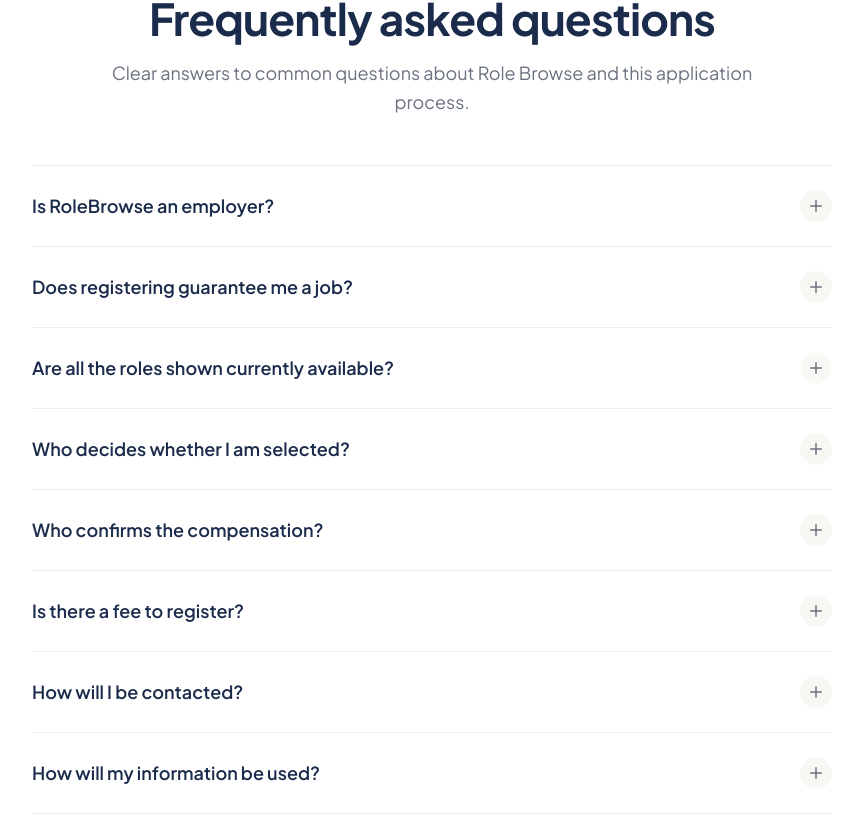
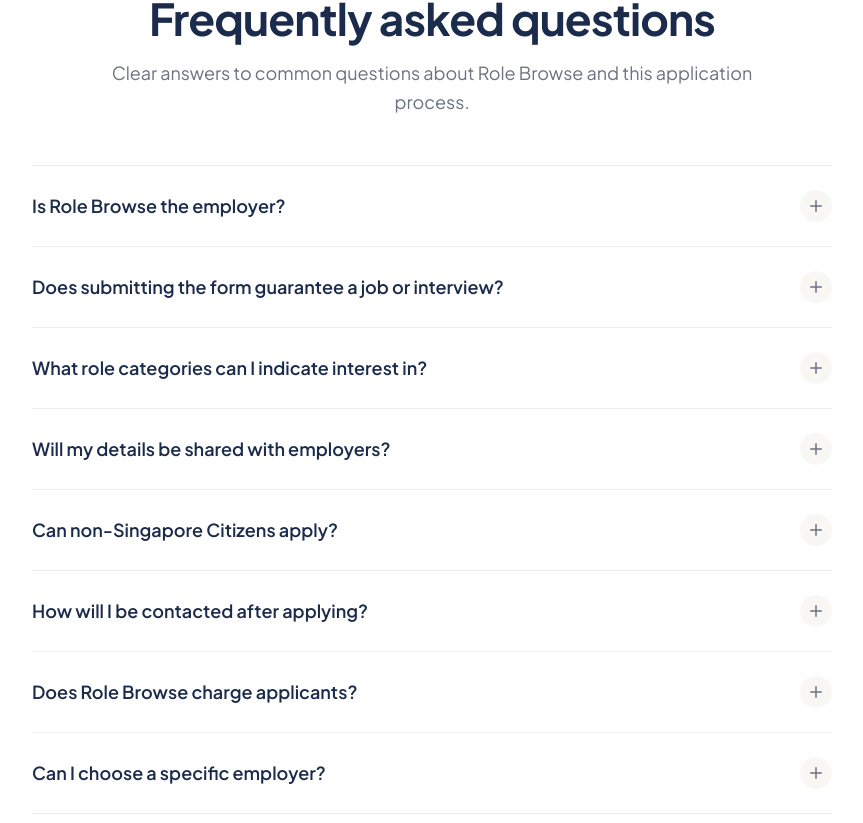
Before and after one commit to cddprojects/dongsg1-v75.0, a React (Vite) app: page / in a window 1280 px wide. Shown: the part 6261-7084 px from the top of the page, without its empty margins (208-1071 px from the left). Built offline with nearby package versions, Linux system fonts and the light colour scheme.

Commit message:
fix: restore original FAQ questions with minor answer update (FAQ 6: will follow up → may follow up)
Co-authored-by: WeiYan-cdd <weiyansoon-pixel@users.noreply.github.com>

```diff
--- a/src/data/content.ts
+++ b/src/data/content.ts
@@ -222,51 +222,51 @@ export const trustPoints = [
 export const faqs = [
   {
     id: 'faq-1',
-    question: 'Is RoleBrowse an employer?',
+    question: 'Is Role Browse the employer?',
     answer:
-      'RoleBrowse provides role-category information and allows individuals to register their interest. Where a role is offered by another hiring organisation, that organisation will confirm the responsibilities, selection process and employment terms.',
+      'Not necessarily. Role Browse collects your role interest and, where there\'s a possible fit, may refer your details to relevant employer partners, but employer partners are independent organisations that make their own hiring decisions. Role Browse is not automatically the direct employer for every opportunity.',
   },
   {
     id: 'faq-2',
-    question: 'Does registering guarantee me a job?',
+    question: 'Does submitting the form guarantee a job or interview?',
     answer:
-      'No. Registration allows you to share your interests and preferences. It does not guarantee contact, an interview, placement or employment.',
+      'No. Submitting this form does not guarantee a job offer, interview, employer response or placement. Your profile is collected for possible review and referral only. Outcomes depend on employer partner availability, role requirements and suitability.',
   },
   {
     id: 'faq-3',
-    question: 'Are all the roles shown currently available?',
+    question: 'What role categories can I indicate interest in?',
     answer:
-      'The website presents role categories that may become available. Specific openings and requirements can change, so availability must be confirmed before proceeding.',
+      'You can indicate interest in customer support and service, retail operations and management, hospitality and operations, logistics and supply chain, administration and business support, ecommerce and digital operations, and marketing and communications. Many of these categories include part time and flexible arrangements. Specific duties, pay and schedules are set by each employer partner.',
   },
   {
     id: 'faq-4',
-    question: 'Who decides whether I am selected?',
+    question: 'Will my details be shared with employers?',
     answer:
-      'Selection decisions are made according to the requirements of the specific opportunity and the relevant hiring organisation.',
+      'Only where there\'s a possible fit and only with your consent. Your consent is collected through the form. We won\'t share your information without it or beyond what is described in the Privacy Policy.',
   },
   {
     id: 'faq-5',
-    question: 'Who confirms the compensation?',
+    question: 'Can non-Singapore Citizens apply?',
     answer:
-      'The hiring organisation will confirm the final rate, payment schedule, working hours and engagement terms before you accept an opportunity.',
+      'At this time, Role Browse\'s employer partner categories in Singapore are open to Singapore Citizens and Permanent Residents only. Work pass holders, including Employment Pass, S Pass and Work Permit holders, are not currently eligible to register through this platform. This may expand in future. If you are a Singapore Citizen or Permanent Resident, you are welcome to register your interest.',
   },
   {
     id: 'faq-6',
-    question: 'Is there a fee to register?',
+    question: 'How will I be contacted after applying?',
     answer:
-      'There is no fee to submit your interest through RoleBrowse.',
+      'If there is a possible fit with an available category, we may follow up using the contact details you provided. Not every submission results in follow up. Timelines vary depending on employer partner availability and role requirements.',
   },
   {
     id: 'faq-7',
-    question: 'How will I be contacted?',
+    question: 'Does Role Browse charge applicants?',
     answer:
-      'If there is a potentially relevant opportunity, you may be contacted using the email address or telephone number provided in your registration.',
+      'No. This service is free. If anyone asks you to pay in connection with this application, please stop and contact us straight away.',
   },
   {
     id: 'faq-8',
-    question: 'How will my information be used?',
+    question: 'Can I choose a specific employer?',
     answer:
-      'Information submitted through the form will be handled according to the RoleBrowse Privacy Policy and used for the purposes described when you register.',
+      'You\'re indicating interest in role categories rather than specific employers. Employer partners are not named at the application stage. If your details are referred to an employer partner, more information will be shared at that point.',
   },
 ];
 
```
